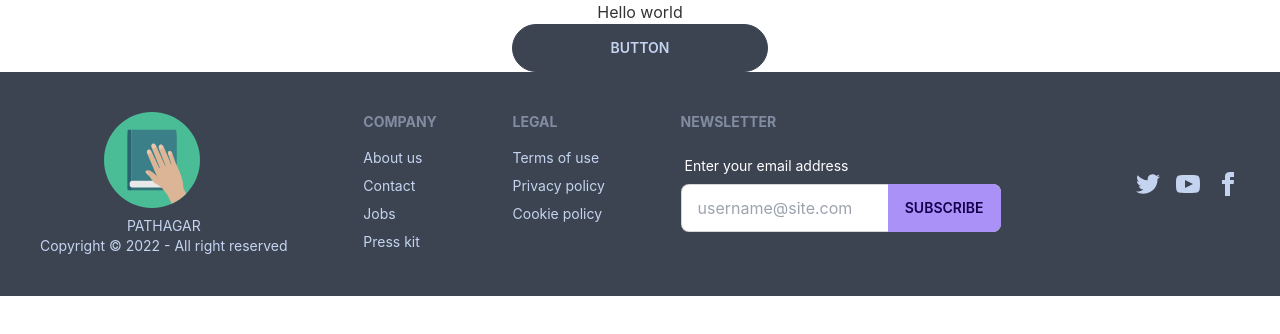
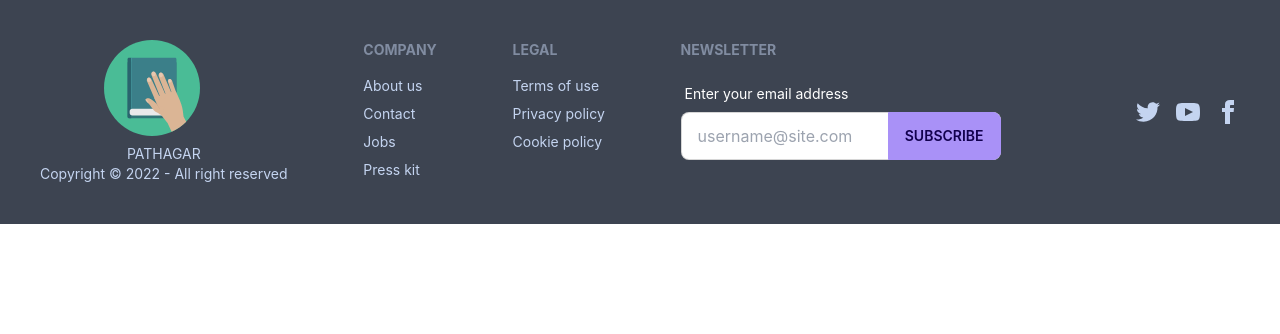
Before and after one commit to Rafsan12/-pathgar, a React (Create React App) app: page / in a window 1280 px wide. Shown: the top 334 px of the page. Built offline with nearby package versions, Linux system fonts and the light colour scheme.

Commit message:
footerAdd

```diff
--- a/src/App.js
+++ b/src/App.js
@@ -4,8 +4,7 @@ import Footer from './Footer';
 function App() {
   return (
     <div className="App">
-      <h2>Hello world</h2>
-      <button class="btn w-64 rounded-full">Button</button>
+
 <Footer />
     </div>
   );
```
